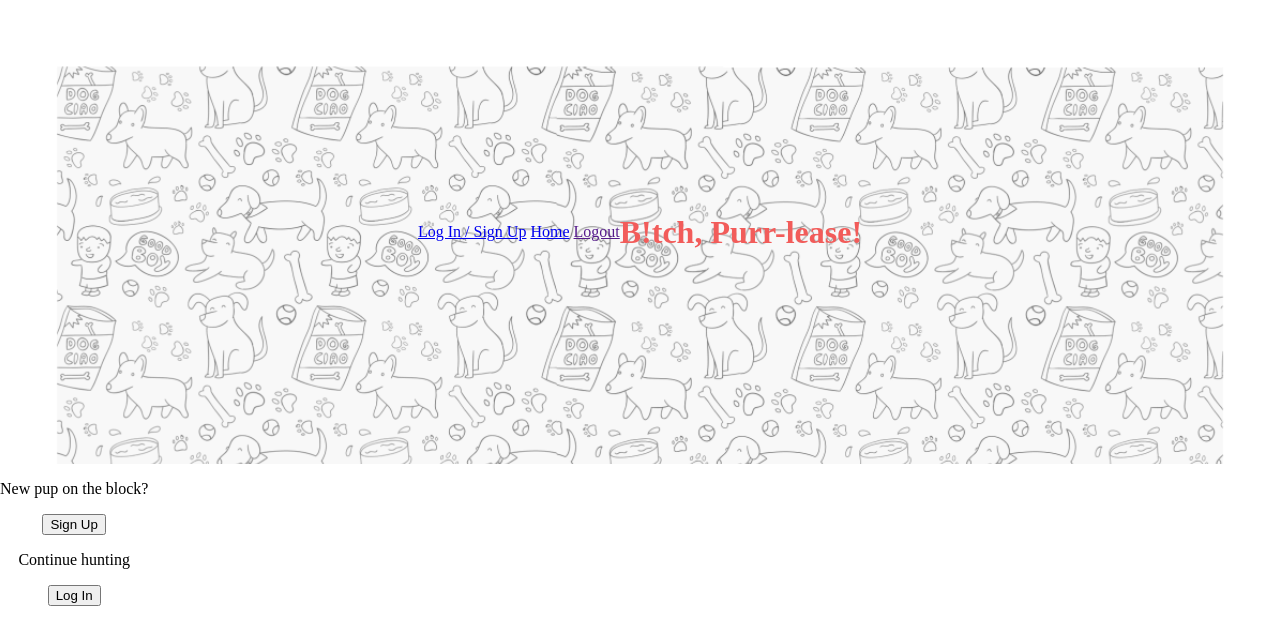
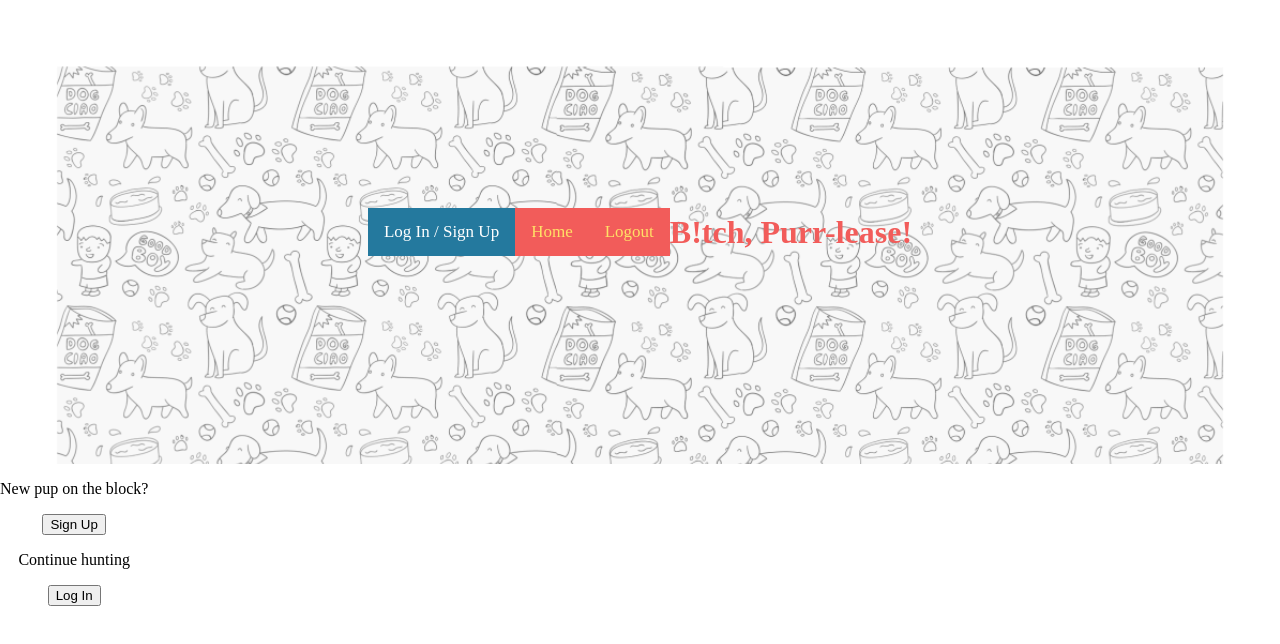
Before and after one commit to fac20/WEEK-6-CADO, a website: page public/login.html in a window 1280 px wide. Drawn offline with Linux system fonts and the light colour scheme; files that its build step writes are made by us from their sources; files whose address does not match are found by name.

Commit message:
created navbar

```diff
--- a/public/styles.css
+++ b/public/styles.css
@@ -61,3 +61,30 @@ main {
 img {
     height: 0;
 }
+
+.topnav {
+    background-color: hsl(1, 85%, 65%);
+    overflow: hidden;
+  }
+
+
+  .topnav a {
+    float: left;
+    color :hsl(48, 100%, 70%);
+    text-align: center;
+    padding: 14px 16px;
+    text-decoration: none;
+    font-size: 17px;
+  }
+
+
+  .topnav a:hover {
+    background-color: hsl(170, 40%, 60%);
+    color: black;
+  }
+
+
+  .topnav a.active {
+    background-color: hsl(198, 63%, 38%);
+    color: white;
+  }
```
